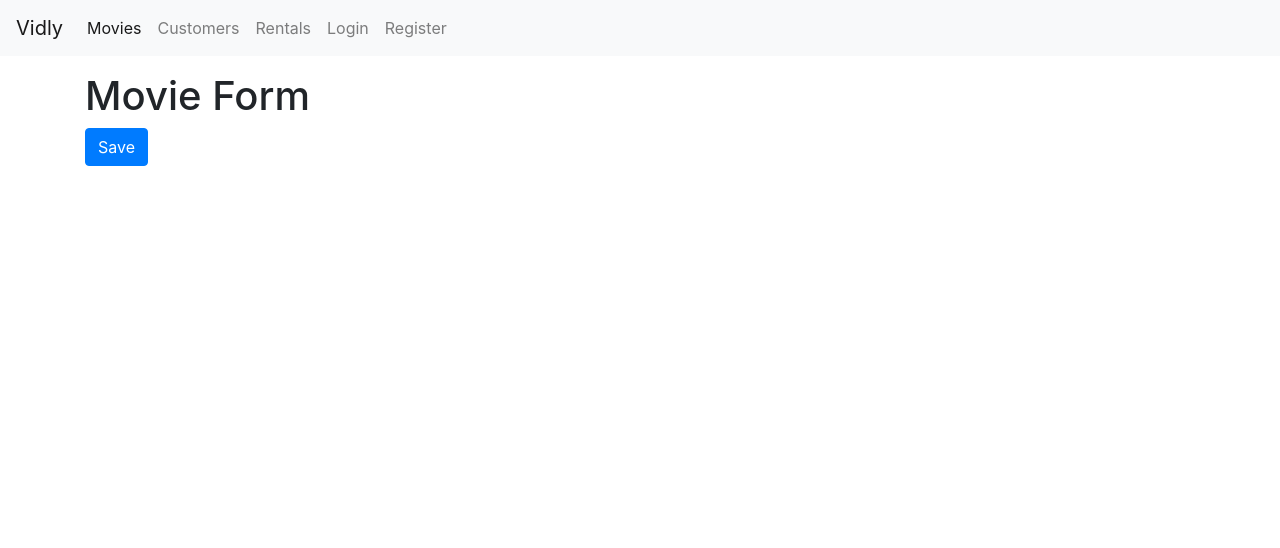
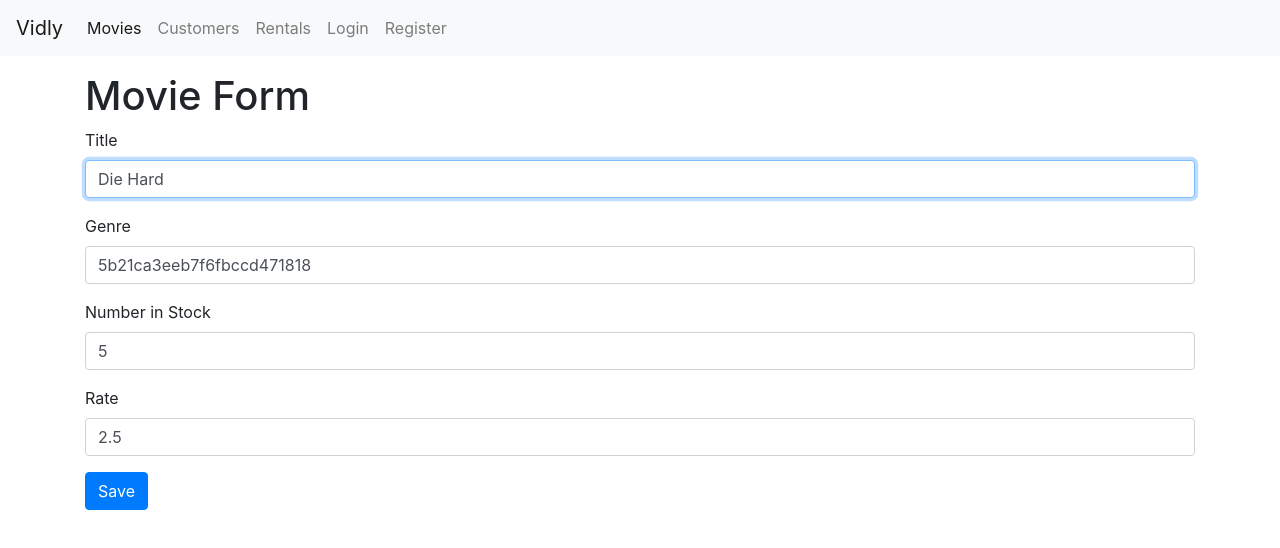
Before and after one commit to rvd2pwipwip/vidly, a React (Create React App) app: page /movies/5b21ca3eeb7f6fbccd471816 in a window 1280 px wide. Shown: the top 548 px of the page. Built offline with nearby package versions, Linux system fonts and the light colour scheme.

Commit message:
video23 5:00 MovieForm code review

```diff
--- a/src/components/MovieForm.jsx
+++ b/src/components/MovieForm.jsx
@@ -1,17 +1,102 @@
-import React from "react";
+import React, { Component } from "react";
+import Joi from "joi-browser";
+import Form from "./common/Form";
+import { getGenres } from "../services/fakeGenreService";
+import { getMovie, saveMovie } from "../services/fakeMovieService";
 
-const MovieForm = ({ match, history }) => {
+class MovieForm extends Form {
+  state = {
+    data: { title: "", genreId: "", numberInStock: "", dailyRentalRate: "" },
+    genres: [],
+    errors: {}
+  };
+
+  schema = {
+    _id: Joi.string(),
+    title: Joi.string()
+      .required()
+      .label("Title"),
+    genreId: Joi.string()
+      .required()
+      .label("Genre"),
+    numberInStock: Joi.number()
+      .required()
+      .min(0)
+      .max(100)
+      .label("Number in Stock"),
+    dailyRentalRate: Joi.number()
+      .required()
+      .min(0)
+      .max(10)
+      .label("Daily Rental Rate")
+  };
+
+  componentDidMount() {
+    const genres = getGenres();
+    this.setState({ genres });
+
+    const movieId = this.props.match.params.id;
+    if (movieId === "new") return;
+
+    const movie = getMovie(movieId);
+    if (!movie) return this.props.history.replace("/not-found");
+
+    this.setState({ data: this.mapToViewModel(movie) });
+  }
+
+  mapToViewModel(movie) {
+    return {
+      _id: movie._id,
+      title: movie.title,
+      genreId: movie.genre._id,
+      numberInStock: movie.numberInStock,
+      dailyRentalRate: movie.dailyRentalRate
+    };
+  }
+
+  doSubmit = () => {
+    // Call the server
+    saveMovie(this.state.data);
+    this.props.history.push("/movies");
+  };
+
+  render() {
+    const { match, history } = this.props;
     return (
       <>
         <h1>Movie Form</h1>
-      <button
+        <form onSubmit={this.handleSubmit}>
+          {this.renderInput("title", "Title", "text", true)}
+          {this.renderInput("genreId", "Genre")}
+          {this.renderInput("numberInStock", "Number in Stock")}
+          {this.renderInput("dailyRentalRate", "Rate")}
+          {this.renderButton("Save")}
+        </form>
+        {/* <button
           className="btn btn-primary"
           onClick={() => history.push("/movies")}
         >
           Save
-      </button>
+        </button> */}
       </>
     );
-};
+  }
+}
 
 export default MovieForm;
+
+// const MovieForm = ({ match, history }) => {
+//   return (
+//     <>
+//       <h1>Movie Form</h1>
+//       <button
+//         className="btn btn-primary"
+//         onClick={() => history.push("/movies")}
+//       >
+//         Save
+//       </button>
+//     </>
+//   );
+// };
+
+// export default MovieForm;
```
Also changed, not shown: src/components/common/Select.jsx (added, +14 -0 lines). Lines whose indentation alone changed are shown as unchanged.
